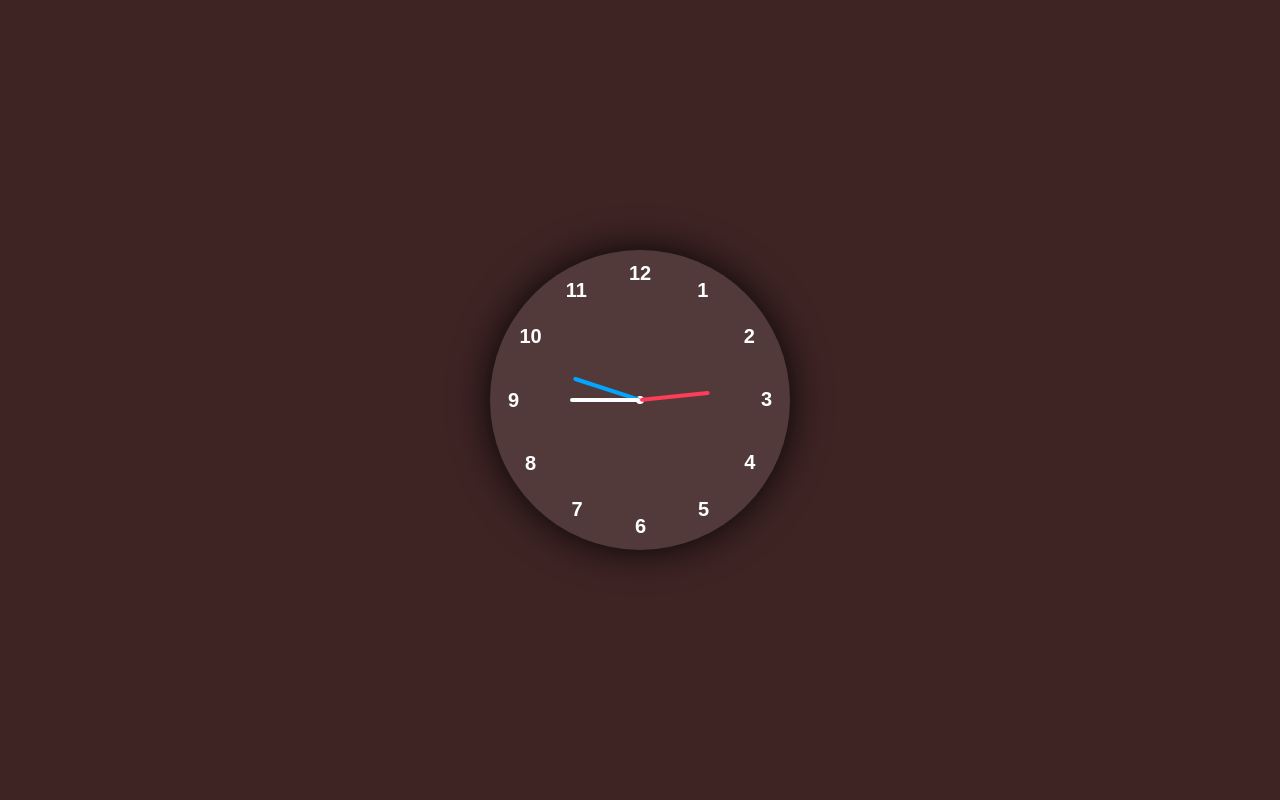
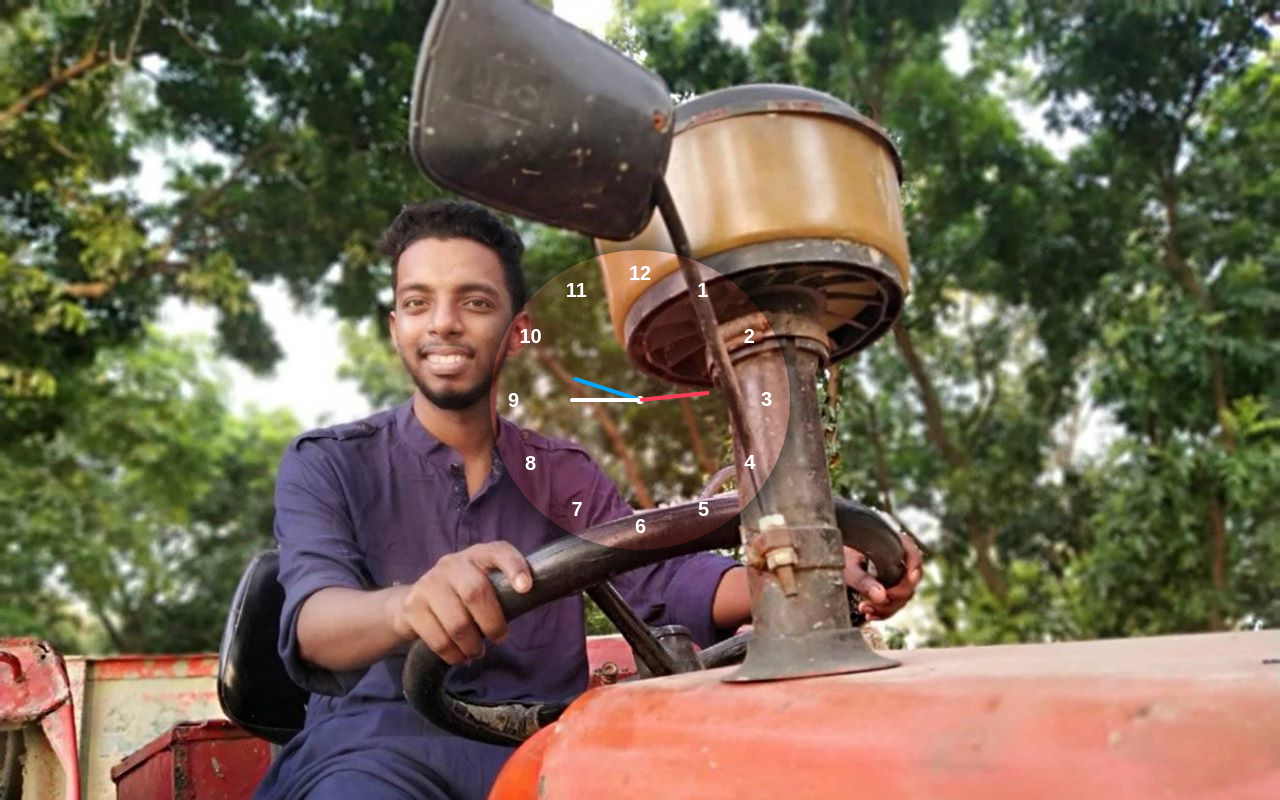
Before and after one commit to Mdsaiful1212/clock, a plain HTML site: page index.html in a window 1280 px wide. Drawn offline with Linux system fonts and the light colour scheme.

Commit message:
first commit

```diff
--- a/style.css
+++ b/style.css
@@ -10,7 +10,7 @@ body{
     justify-content: center;
     align-items: center;
     min-height: 100vh;
-    background-color: #3f2424;
+    background: url(saiful2.jpg) ;
 }
 .container{
     position: relative;
@@ -19,7 +19,7 @@ body{
     width: 300px;
     height: 300px;
     border-radius: 50%;
-    background-color: rgba(255, 255, 255, 0.1);
+    background-color: rgba(230, 23, 23, 0.1);
     border: 2x solid rgba(255, 255, 255, 0.25);
     box-shadow: 0px 0px 39px rgba(0, 0, 0, 0.9);
     display: flex;
```
Also changed, not shown: saiful2.jpg (added).
